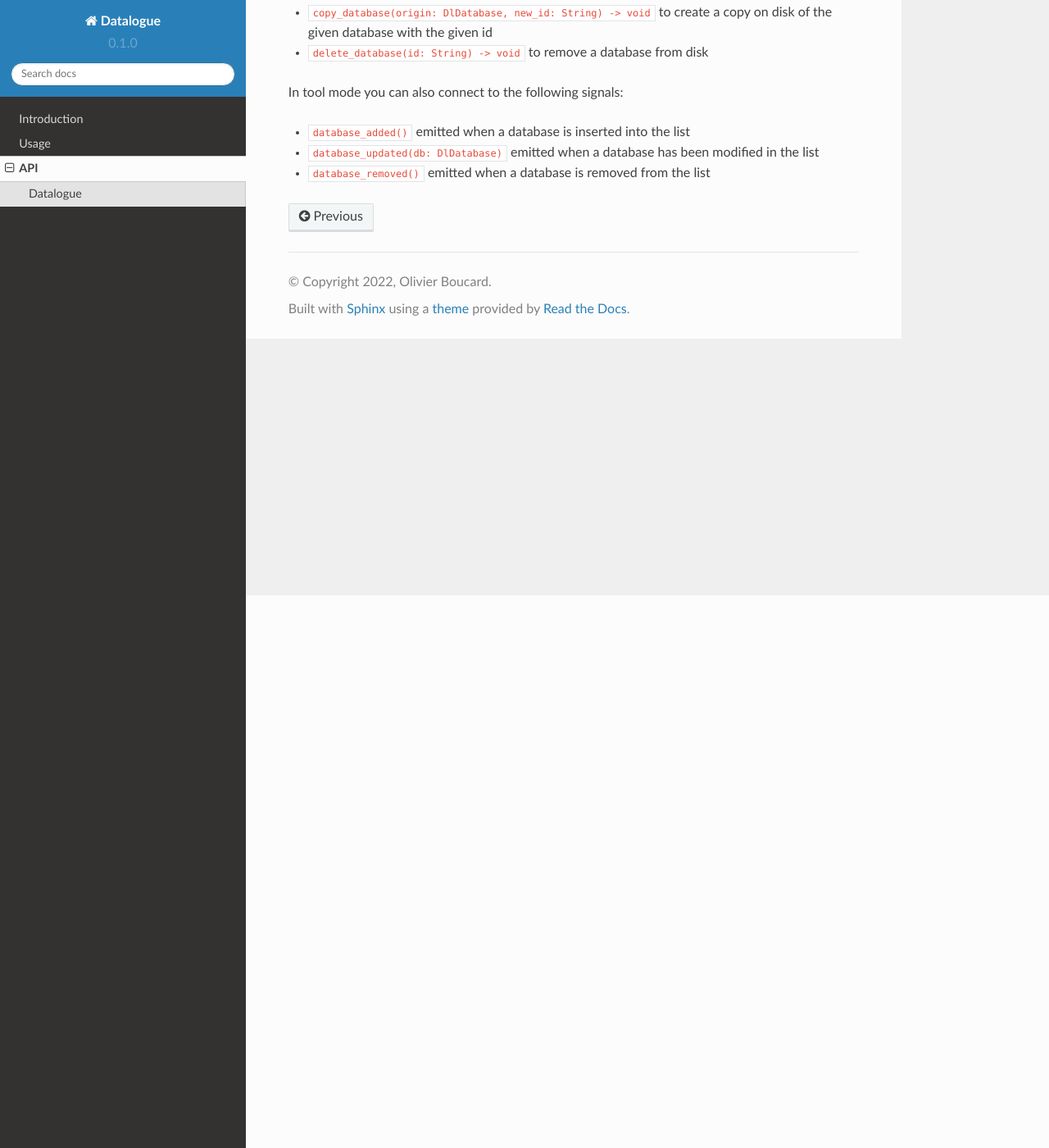
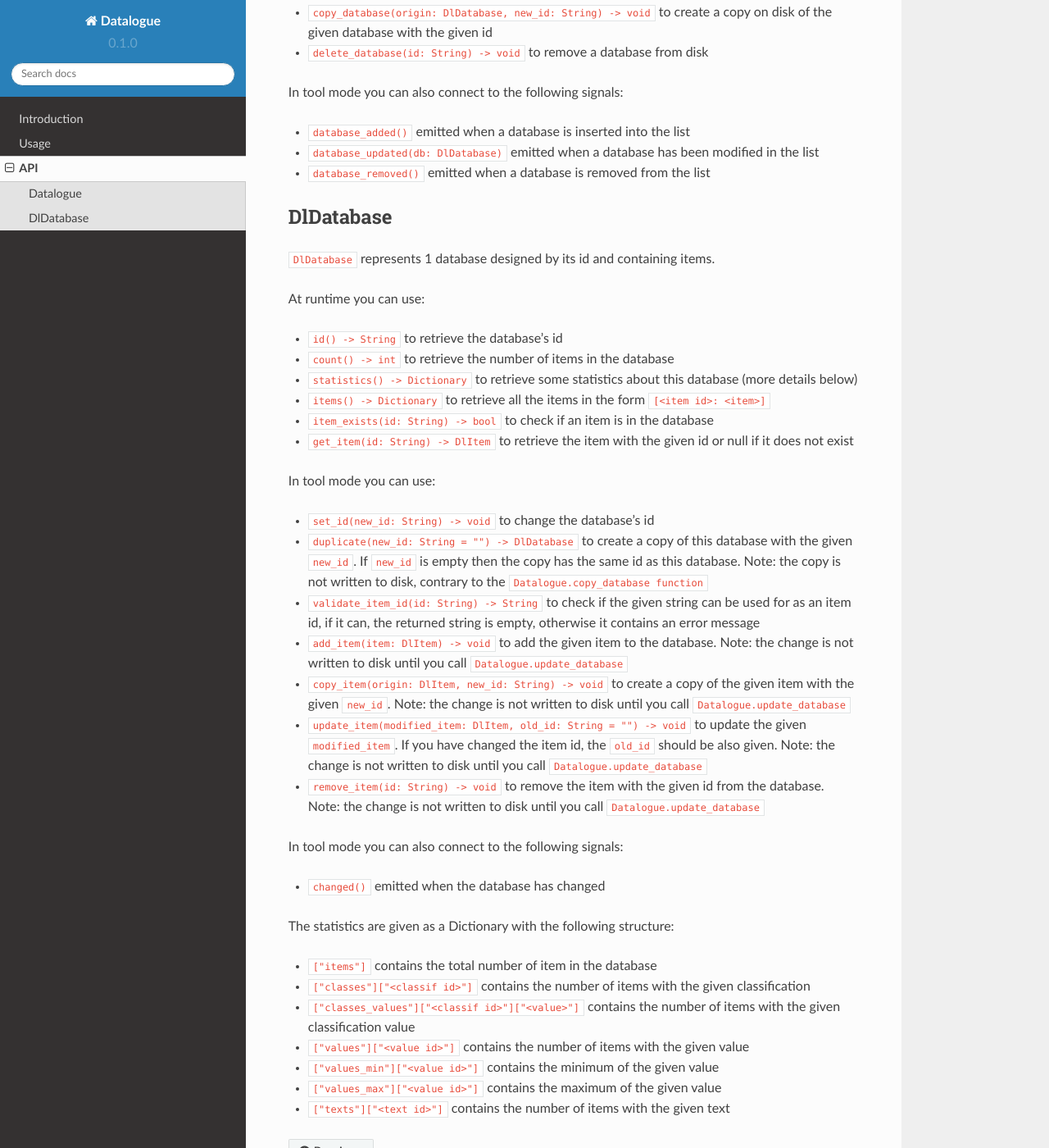
Before and after one commit to BraindeadBZH/datalogue, a Sphinx documentation site: the page built from docs/source/api.rst, in a window 1280 px wide and 1400 px high, scrolled down 674 px. Shown: the whole window at 82% size. Built offline with Sphinx 7.4.7 and the Read the Docs theme 2.0.0, drawn with Linux system fonts in a browser that asks for light colours; some of the changed text lies outside the part shown.

Commit message:
Added API reference for DlDatabase.

```diff
--- a/docs/source/api.rst
+++ b/docs/source/api.rst
@@ -1,3 +1,4 @@
+===
 API
 ===
 
@@ -6,7 +7,7 @@ API
   editor scripts).
 
 Datalogue
----------
+=========
 
 ``Datalogue`` is the entry point to the API, it is an autoload singleton.
 
@@ -20,8 +21,8 @@ At runtime you can use:
 In tool mode you can use:
 
 * ``validate_id(id: String) -> String`` to check if the given string can be
-  used for as database id, if it can the returned string is empty otherwise it
-  contains an error message
+  used for as a database id, if it can, the returned string is empty, otherwise
+  it contains an error message
 * ``update_database(modified_db: DlDatabase, old_id: String = "") -> void`` to
   save to disk a modification made to the given database, if you change the
   database id the old id should also given.
@@ -35,3 +36,61 @@ In tool mode you can also connect to the following signals:
 * ``database_updated(db: DlDatabase)`` emitted when a database has been
   modified in the list
 * ``database_removed()`` emitted when a database is removed from the list
+
+DlDatabase
+==========
+
+``DlDatabase`` represents 1 database designed by its id and containing items.
+
+At runtime you can use:
+
+* ``id() -> String`` to retrieve the database's id
+* ``count() -> int`` to retrieve the number of items in the database
+* ``statistics() -> Dictionary`` to retrieve some statistics about this
+  database (more details below)
+* ``items() -> Dictionary`` to retrieve all the items in the form
+  ``[<item id>: <item>]``
+* ``item_exists(id: String) -> bool`` to check if an item is in the database
+* ``get_item(id: String) -> DlItem`` to retrieve the item with the given id or
+  null if it does not exist
+
+In tool mode you can use:
+
+* ``set_id(new_id: String) -> void`` to change the database's id
+* ``duplicate(new_id: String = "") -> DlDatabase`` to create a copy of this
+  database with the given ``new_id``. If ``new_id`` is empty then the copy has
+  the same id as this database. Note: the copy is not written to disk, contrary
+  to the ``Datalogue.copy_database function``
+* ``validate_item_id(id: String) -> String`` to check if the given string can
+  be used for as an item id, if it can, the returned string is empty, otherwise
+  it contains an error message
+* ``add_item(item: DlItem) -> void`` to add the given item to the database.
+  Note: the change is not written to disk until you call
+  ``Datalogue.update_database``
+* ``copy_item(origin: DlItem, new_id: String) -> void`` to create a copy of the
+  given item with the given ``new_id``. Note: the change is not written to disk
+  until you call ``Datalogue.update_database``
+* ``update_item(modified_item: DlItem, old_id: String = "") -> void`` to update
+  the given ``modified_item``. If you have changed the item id, the ``old_id``
+  should be also given. Note: the change is not written to disk until you call
+  ``Datalogue.update_database``
+* ``remove_item(id: String) -> void`` to remove the item with the given id from
+  the database. Note: the change is not written to disk until you call
+  ``Datalogue.update_database``
+
+In tool mode you can also connect to the following signals:
+
+* ``changed()`` emitted when the database has changed
+
+The statistics are given as a Dictionary with the following structure:
+
+* ``["items"]`` contains the total number of item in the database
+* ``["classes"]["<classif id>"]`` contains the number of items with the given
+  classification
+* ``["classes_values"]["<classif id>"]["<value>"]`` contains the number of
+  items with the given classification value
+* ``["values"]["<value id>"]`` contains the number of items with the given
+  value
+* ``["values_min"]["<value id>"]`` contains the minimum of the given value
+* ``["values_max"]["<value id>"]`` contains the maximum of the given value
+* ``["texts"]["<text id>"]`` contains the number of items with the given text
```
